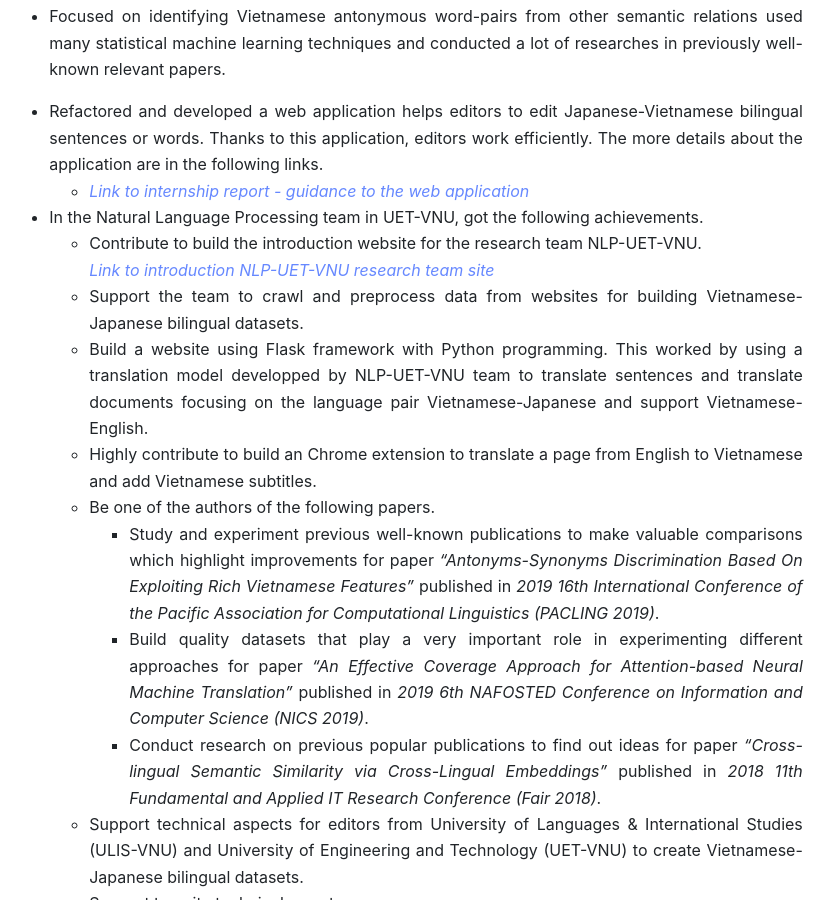
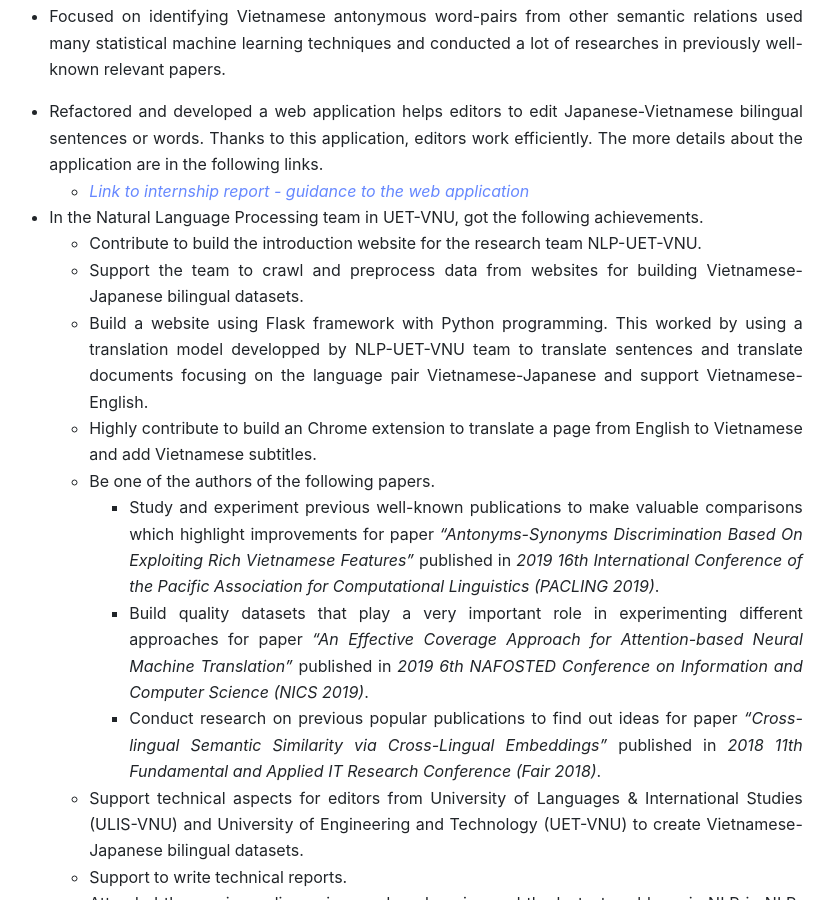
Before and after one commit to christianezeani/panthera-jekyll, a Jekyll site: the page built from en/Achievement.md, in a window 1280 px wide and 900 px high, scrolled down 379 px. Shown: the whole window, without its empty margins (234-1069 px from the left). Built offline with Jekyll 4.4.1, drawn with Linux system fonts in a browser that asks for light colours.

Commit message:
Update Achievement.md

```diff
--- a/en/Achievement.md
+++ b/en/Achievement.md
@@ -17,10 +17,8 @@
 
 * In the Natural Language Processing team in UET-VNU, got the following achievements.
     * Contribute to build the introduction website for the research team NLP-UET-VNU.
-      [*Link to introduction NLP-UET-VNU research team site*](https://uetnlp.github.io/en/Introduction/){:target="_blank"}
     * Support the team to crawl and preprocess data from websites for building Vietnamese-Japanese bilingual datasets.
     * Build a website using Flask framework with Python programming. This worked by using a translation model developped by NLP-UET-VNU team to translate sentences and translate documents focusing on the language pair Vietnamese-Japanese and support Vietnamese-English.
-    <!-- [Link report - guidances of the app](https://nmtuet.ddnsfree.com/login_interface/){:target="_blank"} -->
     * Highly contribute to build an Chrome extension to translate a page from English to Vietnamese and add Vietnamese subtitles.
     * Be one of the authors of the following papers.
         * Study and experiment previous well-known publications to make valuable comparisons which highlight improvements for paper *"Antonyms-Synonyms Discrimination Based On Exploiting Rich Vietnamese Features"* published in *2019 16th International Conference of the Pacific Association for Computational Linguistics (PACLING 2019)*.
```
